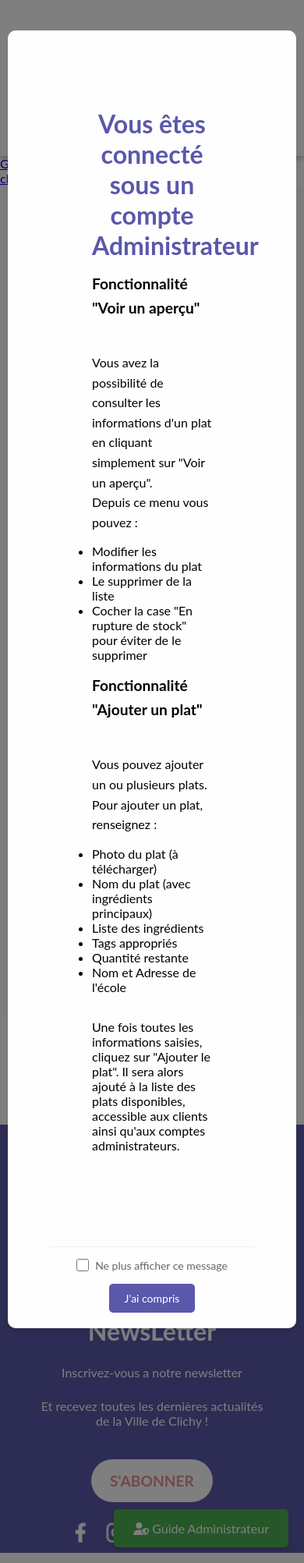
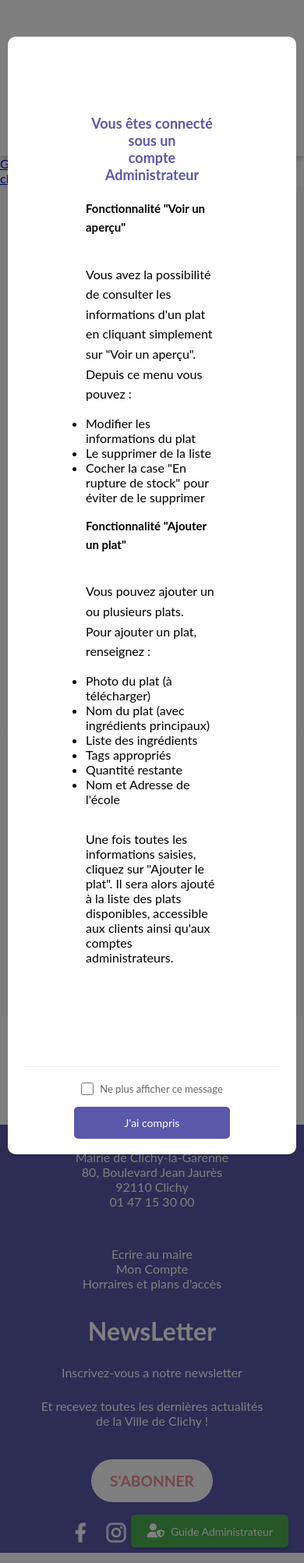
Before and after one commit to 17Sx/bap-clichy-2025, a PHP site: page / in a window 390 px wide. Shown: the whole page at 78% size. Run offline with PHP 8.4, Linux system fonts and the light colour scheme; a user stored in the database is signed in; data comes from the database, SQL or seed files in the repository.

Commit message:
style: responsive pop-up

```diff
--- a/templates/adminmessage.php
+++ b/templates/adminmessage.php
@@ -60,6 +60,13 @@
             box-shadow: 0 2px 5px rgba(0, 0, 0, 0.2);
             z-index: 1000;
             transition: all 0.3s ease;
+            display: flex;
+            align-items: center;
+            gap: 8px;
+        }
+
+        .admin-popup-btn i {
+            font-size: 18px;
         }
 
         .admin-popup-btn:hover {
@@ -79,6 +86,7 @@
             overflow-y: auto;
             opacity: 0;
             transition: opacity 0.3s ease;
+            padding: 20px;
         }
 
         .admin-popup.show {
@@ -89,8 +97,8 @@
             position: relative;
             background-color: #fefefe;
             margin: 5% auto;
-            padding: 20px;
-            width: 80%;
+            padding: 30px;
+            width: 90%;
             max-width: 800px;
             border-radius: 10px;
             box-shadow: 0 4px 6px rgba(0, 0, 0, 0.1);
@@ -106,28 +114,26 @@
             transform: translateY(0);
         }
 
-        .close-popup {
-            position: absolute;
-            right: 20px;
-            top: 10px;
-            font-size: 28px;
-            font-weight: bold;
-            color: #666;
-            cursor: pointer;
-            transition: color 0.3s ease;
+        .admin-text {
+            margin-bottom: 20px;
+            width: 100%;
         }
 
-        .close-popup:hover {
-            color: #000;
-        }
-
-        .admin-text {
+        .admin-text h2 {
+            font-size: 24px;
             margin-bottom: 20px;
+            text-align: center;
         }
 
         .admin-feature {
-            margin: 15px 0;
+            margin: 20px 0;
             line-height: 1.6;
+        }
+
+        .admin-feature strong {
+            display: block;
+            margin-bottom: 10px;
+            font-size: 18px;
         }
 
         .admin-feature ul {
@@ -136,25 +142,26 @@
         }
 
         .admin-feature li {
-            margin: 5px 0;
+            margin: 8px 0;
+            position: relative;
+            padding-left: 20px;
         }
 
-        @media (max-width: 768px) {
-            .admin-popup-content {
-                width: 95%;
-                margin: 10% auto;
-            }
+        .admin-feature li:before {
+            content: "•";
+            position: absolute;
+            left: 0;
+            color: #4CAF50;
         }
 
         .popup-buttons {
             display: flex;
             justify-content: space-between;
             align-items: center;
-            margin-top: 20px;
-            padding-top: 15px;
+            margin-top: 30px;
+            padding-top: 20px;
             border-top: 1px solid #eee;
-            width: 80%;
-            justify-content: space-between;
+            width: 100%;
         }
 
         .hide-message-label {
@@ -169,17 +176,19 @@
         .hide-message-label input[type="checkbox"] {
             width: 16px;
             height: 16px;
+            cursor: pointer;
         }
 
         .close-popup-btn {
             background-color: var(--blue);
             color: white;
-            padding: 10px 20px;
+            padding: 12px 25px;
             border: none;
             border-radius: 5px;
             cursor: pointer;
             font-size: 14px;
-            transition: background-color 0.3s ease;
+            transition: all 0.3s ease;
+            min-width: 120px;
         }
 
         .close-popup-btn:hover {
@@ -189,10 +198,65 @@
         }
 
         @media (max-width: 768px) {
+            .admin-popup {
+                padding: 10px;
+            }
+
+            .admin-popup-content {
+                width: 100%;
+                margin: 10% auto;
+                padding: 20px;
+            }
+
+            .admin-text h2 {
+                font-size: 20px;
+            }
+
+            .admin-feature strong {
+                font-size: 16px;
+            }
+
+            .admin-feature {
+                margin: 15px 0;
+            }
+
             .popup-buttons {
                 flex-direction: column;
                 gap: 15px;
                 align-items: center;
+                text-align: center;
+            }
+
+            .close-popup-btn {
+                width: 100%;
+                max-width: 200px;
+            }
+
+            .admin-popup-btn {
+                padding: 12px 20px;
+                font-size: 14px;
+            }
+        }
+
+        @media (max-width: 480px) {
+            .admin-text h2 {
+                font-size: 18px;
+            }
+
+            .admin-feature strong {
+                font-size: 15px;
+            }
+
+            .admin-feature ul {
+                margin-left: 15px;
+            }
+
+            .admin-feature li {
+                font-size: 14px;
+            }
+
+            .hide-message-label {
+                font-size: 13px;
             }
         }
     </style>
@@ -220,12 +284,10 @@
                 }, 300);
             }
 
-            // Gérer le changement de la case à cocher
             hideCheckbox.addEventListener('change', function() {
                 localStorage.setItem('hideAdminMessage', this.checked);
             });
 
-            // Ouvrir automatiquement la popup au chargement si le message n'est pas masqué
             if (localStorage.getItem('hideAdminMessage') !== 'true') {
                 showPopup();
             }
--- a/templates/clientmessage.php
+++ b/templates/clientmessage.php
@@ -132,25 +138,26 @@
         }
 
         .client-feature li {
-            margin: 5px 0;
+            margin: 8px 0;
+            position: relative;
+            padding-left: 20px;
         }
 
-        @media (max-width: 768px) {
-            .client-popup-content {
-                width: 95%;
-                margin: 10% auto;
-            }
+        .client-feature li:before {
+            content: "•";
+            position: absolute;
+            left: 0;
+            color: #2196F3;
         }
 
         .popup-buttons {
             display: flex;
             justify-content: space-between;
             align-items: center;
-            margin-top: 20px;
-            padding-top: 15px;
+            margin-top: 30px;
+            padding-top: 20px;
             border-top: 1px solid #eee;
-            width: 80%;
-            justify-content: space-between;
+            width: 100%;
         }
 
         .hide-message-label {
@@ -165,17 +172,19 @@
         .hide-message-label input[type="checkbox"] {
             width: 16px;
             height: 16px;
+            cursor: pointer;
         }
 
         .close-popup-btn {
             background-color: var(--blue);
             color: white;
-            padding: 10px 20px;
+            padding: 12px 25px;
             border: none;
             border-radius: 5px;
             cursor: pointer;
             font-size: 14px;
-            transition: background-color 0.3s ease;
+            transition: all 0.3s ease;
+            min-width: 120px;
         }
 
         .close-popup-btn:hover {
@@ -185,10 +194,65 @@
         }
 
         @media (max-width: 768px) {
+            .client-popup {
+                padding: 10px;
+            }
+
+            .client-popup-content {
+                width: 100%;
+                margin: 10% auto;
+                padding: 20px;
+            }
+
+            .client-text h2 {
+                font-size: 20px;
+            }
+
+            .client-feature strong {
+                font-size: 16px;
+            }
+
+            .client-feature {
+                margin: 15px 0;
+            }
+
             .popup-buttons {
                 flex-direction: column;
                 gap: 15px;
                 align-items: center;
+                text-align: center;
+            }
+
+            .close-popup-btn {
+                width: 100%;
+                max-width: 200px;
+            }
+
+            .client-popup-btn {
+                padding: 12px 20px;
+                font-size: 14px;
+            }
+        }
+
+        @media (max-width: 480px) {
+            .client-text h2 {
+                font-size: 18px;
+            }
+
+            .client-feature strong {
+                font-size: 15px;
+            }
+
+            .client-feature ul {
+                margin-left: 15px;
+            }
+
+            .client-feature li {
+                font-size: 14px;
+            }
+
+            .hide-message-label {
+                font-size: 13px;
             }
         }
     </style>
```
Also changed, not shown: other parts of templates/clientmessage.php (+23 -17 lines).
